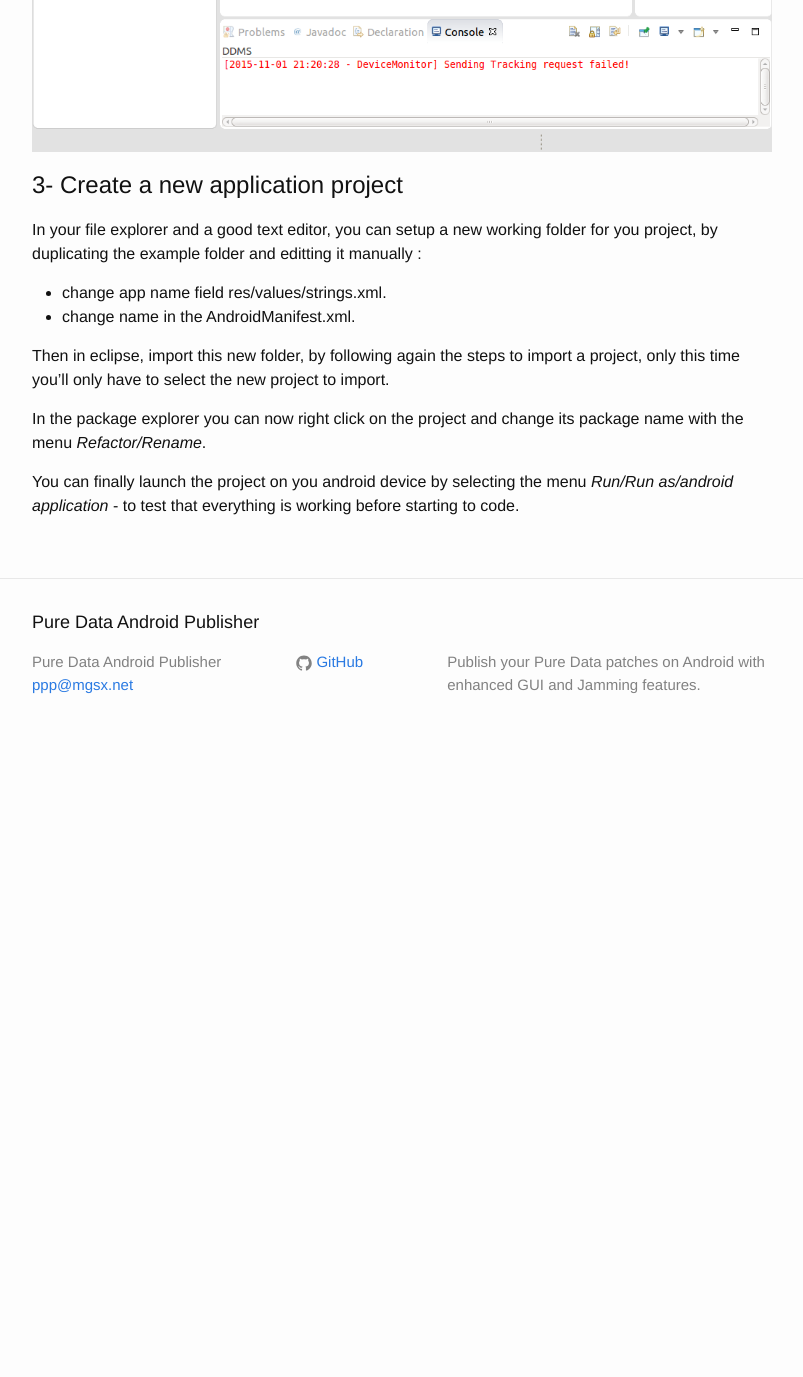
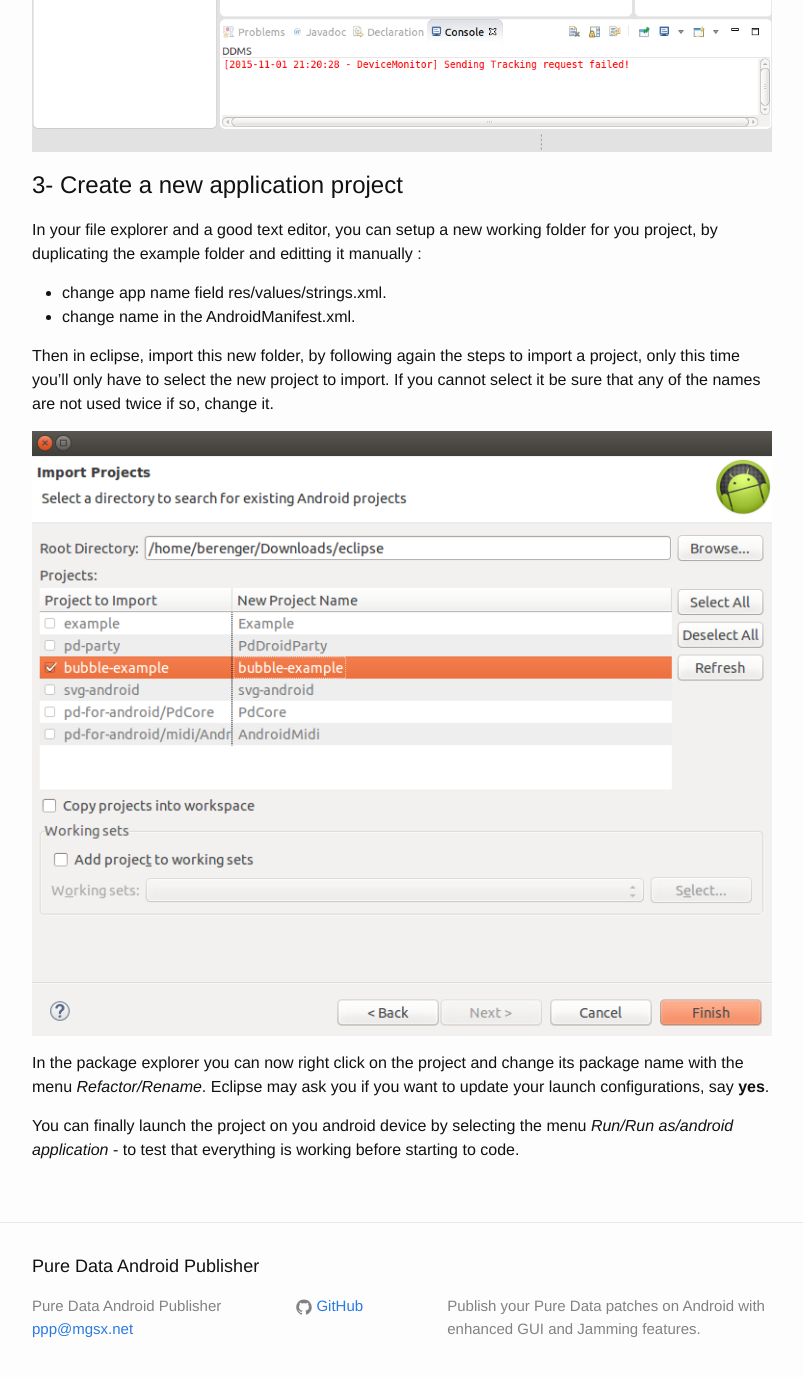
Before and after one commit to b2renger/PdDroidPublisher, a Jekyll site: the page built from _posts/2015-11-01-Import_and_build.md, in a window 1280 px wide and 1400 px high, scrolled down 2871 px. Shown: the top 1377 px of the window, without its empty margins (238-1041 px from the left). Built offline with Jekyll 4.4.1, drawn with Linux system fonts in a browser that asks for light colours; before the commit the page ends 3627 px from its top, so only the background shows below that.

Commit message:
fix typos and add screenshot.

```diff
--- a/_posts/2015-11-01-Import_and_build.md
+++ b/_posts/2015-11-01-Import_and_build.md
@@ -46,8 +46,10 @@
 * change app name field res/values/strings.xml.
 * change name in the AndroidManifest.xml.
 
-Then in eclipse, import this new folder, by following again the steps to import a project, only this time you'll only have to select the new project to import.
+Then in eclipse, import this new folder, by following again the steps to import a project, only this time you'll only have to select the new project to import. If you cannot select it be sure that any of the names are not used twice if so, change it.
 
-In the package explorer you can now right click on the project and change its package name with the menu *Refactor/Rename*.
+![import new project]({{site.baseurl}}/img/import_and_build/import-new-project.png)
+
+In the package explorer you can now right click on the project and change its package name with the menu *Refactor/Rename*. Eclipse may ask you if you want to update your launch configurations, say **yes**.
 
 You can finally launch the project on you android device by selecting the menu *Run/Run as/android application* - to test that everything is working before starting to code.
```
Also changed, not shown: img/import_and_build/import-new-project.png (added).
